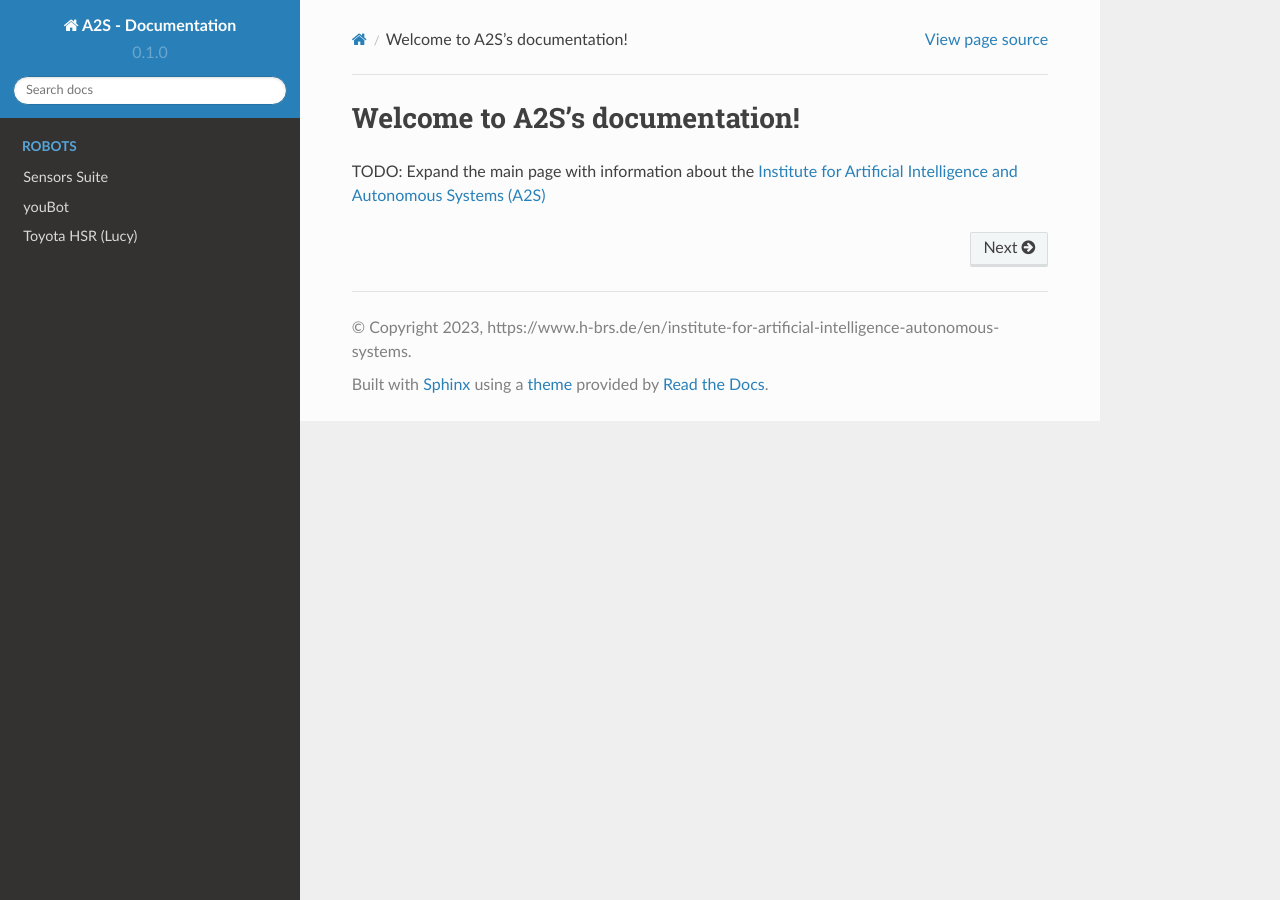
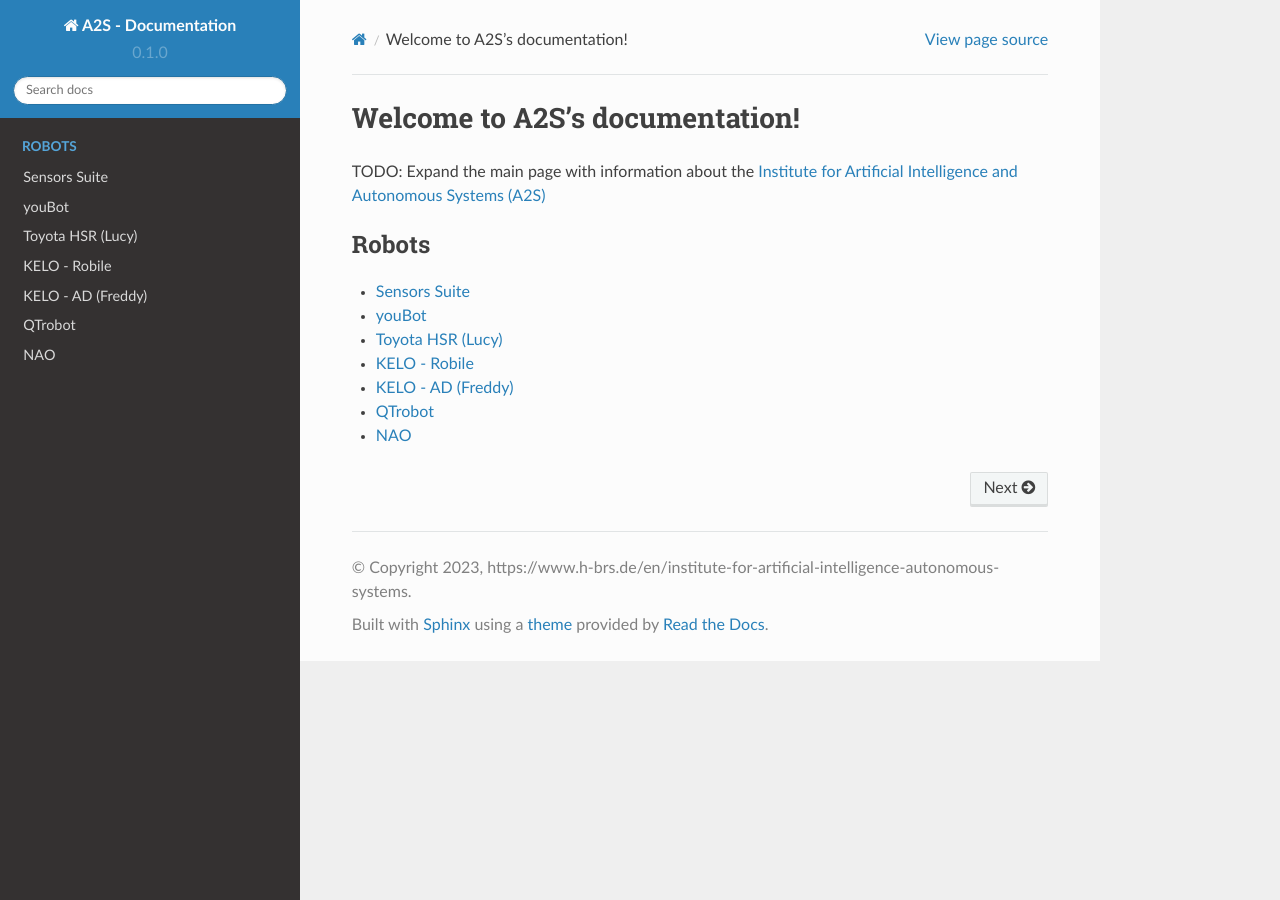
Before and after one commit to harleylara/documentation, a Sphinx documentation site: the page built from docs/source/index.rst, in a window 1280 px wide. Built offline with Sphinx 7.4.7 and the Read the Docs theme 2.0.0, drawn with Linux system fonts in a browser that asks for light colours.

Commit message:
more robots

```diff
--- a/docs/source/index.rst
+++ b/docs/source/index.rst
@@ -6,9 +6,12 @@ TODO: Expand the main page with information about the `Institute for Artificial
 .. toctree::
    :titlesonly:
    :maxdepth: 2
-   :hidden:
    :caption: Robots
 
    robots/sensors
    robots/youbot
    robots/toyota-hsr
+   robots/robile
+   robots/freddy
+   robots/qtrobot
+   robots/nao
--- /dev/null
+++ b/docs/source/robots/freddy.rst
@@ -0,0 +1,4 @@
+KELO - AD (Freddy)
+==================
+
+Manufactured by: `KELO Robotics <https://www.kelo-robotics.com/products/>`_
--- /dev/null
+++ b/docs/source/robots/nao.rst
@@ -0,0 +1,4 @@
+NAO
+===
+
+Hello NAO
--- /dev/null
+++ b/docs/source/robots/qtrobot.rst
@@ -0,0 +1,4 @@
+QTrobot
+=======
+
+Hello QTrobot
--- /dev/null
+++ b/docs/source/robots/robile.rst
@@ -0,0 +1,6 @@
+KELO - Robile
+=============
+
+Manufactured by: `KELO Robotics <https://www.kelo-robotics.com/products/>`_
+
+Hello Robile
--- a/docs/source/robots/youbot.rst
+++ b/docs/source/robots/youbot.rst
@@ -2,6 +2,8 @@ youBot
 ======
 
 Number of robots availables: 2?
+
+Manufactured by: `KUKA <https://www.kuka.com/de-de>`_
 
 Official Documentation (for more detailed information): `youBot Wiki <http://www.youbot-store.com/wiki/index.php/Main_Page>`_
 
```
